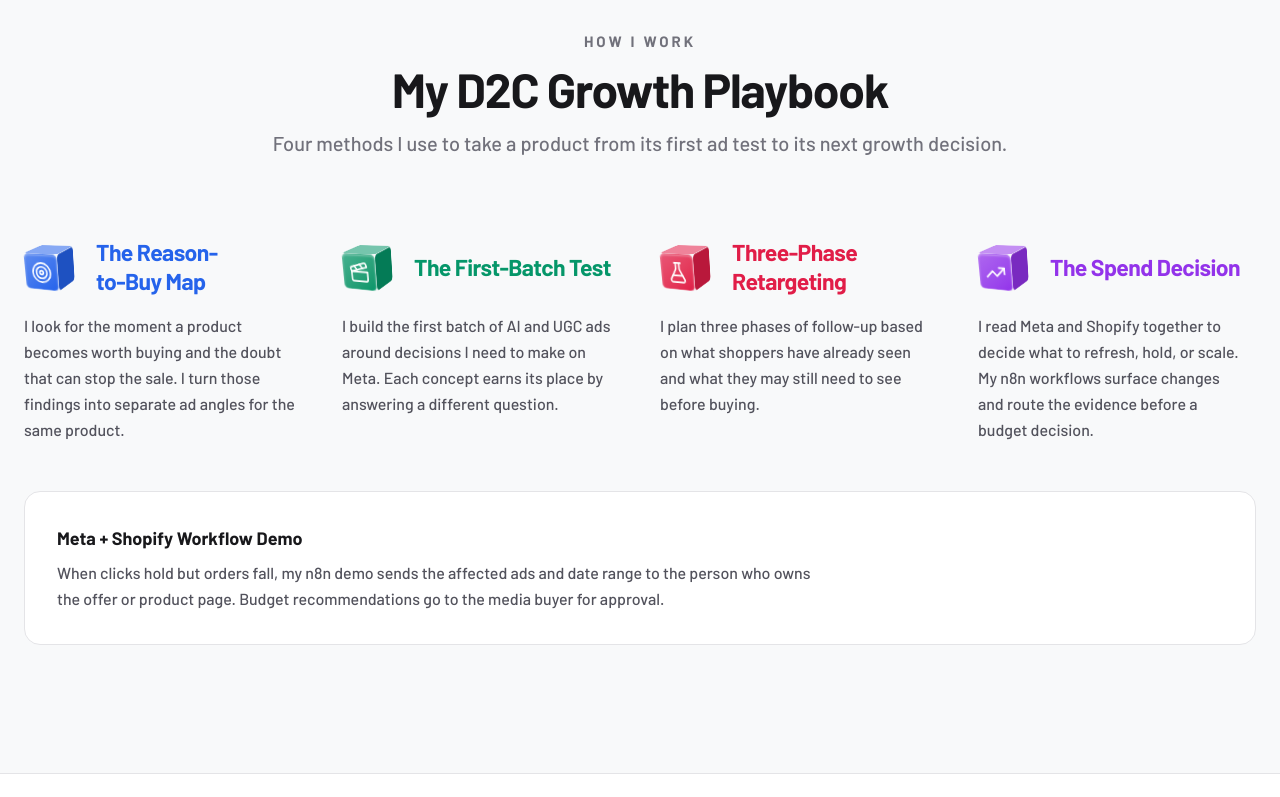
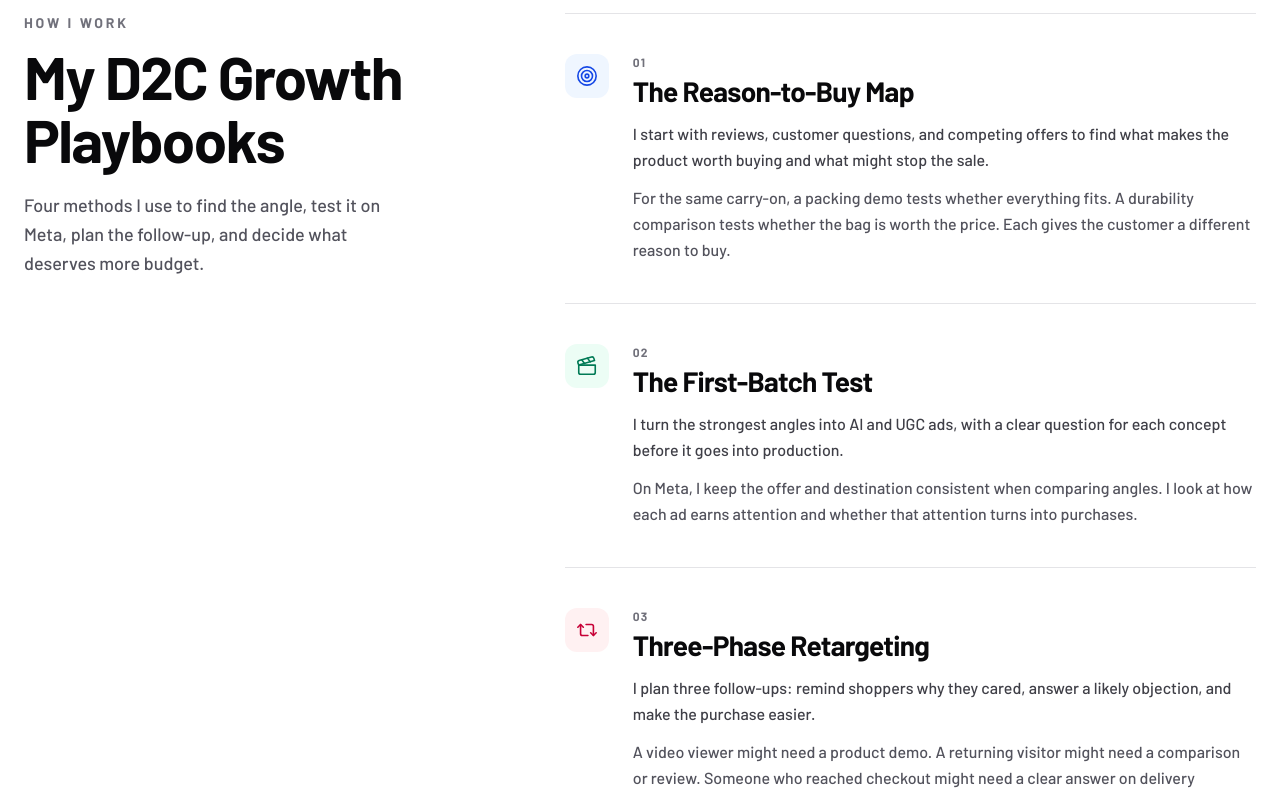
Before and after one commit to digital-experts-team/AI-Creative-Strategist, a React (Vite) app: page / in a window 1280 px wide. Shown: the part 1440-2237 px from the top of the page. Built offline with nearby package versions, Linux system fonts and the light colour scheme; no server answers; a web font is replaced by a local one.

Commit message:
Build sticky two-column D2C growth playbooks section

```diff
--- a/src/components/Services.tsx
+++ b/src/components/Services.tsx
@@ -1,88 +1,65 @@
-import { motion } from "motion/react";
-import { Target, Clapperboard, FlaskConical, TrendingUp } from "lucide-react";
-import type { CSSProperties } from "react";
+import { Target, Clapperboard, Repeat2, TrendingUp } from "lucide-react";
 
-const services = [
+const playbooks = [
   {
-    headline: "The Reason-to-Buy Map",
-    impact: "I look for the moment a product becomes worth buying and the doubt that can stop the sale. I turn those findings into separate ad angles for the same product.",
+    title: "The Reason-to-Buy Map",
+    description: "I start with reviews, customer questions, and competing offers to find what makes the product worth buying and what might stop the sale.",
+    detail: "For the same carry-on, a packing demo tests whether everything fits. A durability comparison tests whether the bag is worth the price. Each gives the customer a different reason to buy.",
     icon: Target,
-    color: "#2563eb",
-    tint: "#eff6ff",
+    accent: "bg-blue-50 text-blue-700",
   },
   {
-    headline: "The First-Batch Test",
-    impact: "I build the first batch of AI and UGC ads around decisions I need to make on Meta. Each concept earns its place by answering a different question.",
+    title: "The First-Batch Test",
+    description: "I turn the strongest angles into AI and UGC ads, with a clear question for each concept before it goes into production.",
+    detail: "On Meta, I keep the offer and destination consistent when comparing angles. I look at how each ad earns attention and whether that attention turns into purchases.",
     icon: Clapperboard,
-    color: "#059669",
-    tint: "#ecfdf5",
+    accent: "bg-emerald-50 text-emerald-700",
   },
   {
-    headline: "Three-Phase Retargeting",
-    impact: "I plan three phases of follow-up based on what shoppers have already seen and what they may still need to see before buying.",
-    icon: FlaskConical,
-    color: "#e11d48",
-    tint: "#fff1f2",
+    title: "Three-Phase Retargeting",
+    description: "I plan three follow-ups: remind shoppers why they cared, answer a likely objection, and make the purchase easier.",
+    detail: "A video viewer might need a product demo. A returning visitor might need a comparison or review. Someone who reached checkout might need a clear answer on delivery or returns.",
+    icon: Repeat2,
+    accent: "bg-rose-50 text-rose-700",
   },
   {
-    headline: "The Spend Decision",
-    impact: "I read Meta and Shopify together to decide what to refresh, hold, or scale. My n8n workflows surface changes and route the evidence before a budget decision.",
+    title: "The Spend Decision",
+    description: "I read Meta and Shopify together to decide whether to refresh the creative, hold the budget, or increase spend.",
+    detail: "If clicks hold while purchases fall, my n8n demo routes the affected ads and date range to the person who owns the offer or product page. Proposed budget changes go to the media buyer for review.",
     icon: TrendingUp,
-    color: "#9333ea",
-    tint: "#faf5ff",
+    accent: "bg-purple-50 text-purple-700",
   },
 ];
 
 export default function Services() {
   return (
-    <section className="py-32 bg-[#f8f9fa] relative border-t border-zinc-200">
-      <div className="max-w-7xl mx-auto px-6 relative z-10">
-        <div className="text-center max-w-3xl mx-auto mb-14 sm:mb-20">
-          <h2 className="text-[15px] font-bold tracking-[0.2em] uppercase text-zinc-500 mb-3">HOW I WORK</h2>
-          <h3 className="text-4xl sm:text-5xl font-bold text-zinc-900 tracking-tight mb-4">
-            My D2C Growth Playbook
-          </h3>
-          <p className="text-xl text-zinc-500">
-            Four methods I use to take a product from its first ad test to its next growth decision.
+    <section aria-labelledby="playbooks-title" className="border-t border-zinc-200 bg-white py-16 sm:py-24 lg:py-28">
+      <div className="mx-auto grid max-w-7xl items-start gap-10 px-6 lg:grid-cols-[minmax(0,2fr)_minmax(0,3fr)] lg:gap-20">
+        <header className="lg:sticky lg:top-36">
+          <p className="mb-3 text-sm font-bold uppercase tracking-[0.2em] text-zinc-500">How I Work</p>
+          <h2 id="playbooks-title" className="max-w-md text-4xl font-bold leading-[1.05] tracking-tight text-zinc-950 sm:text-5xl xl:text-6xl">
+            My D2C Growth Playbooks
+          </h2>
+          <p className="mt-5 max-w-sm text-lg leading-relaxed text-zinc-600">
+            Four methods I use to find the angle, test it on Meta, plan the follow-up, and decide what deserves more budget.
           </p>
-        </div>
+        </header>
 
-        <div className="grid sm:grid-cols-2 xl:grid-cols-4 gap-x-10 gap-y-12">
-          {services.map((service, index) => {
-            const Icon = service.icon;
-            return (
-              <motion.article
-                key={service.headline}
-                initial={{ opacity: 0, y: 20 }}
-                whileInView={{ opacity: 1, y: 0 }}
-                viewport={{ once: true, amount: 0.1 }}
-                transition={{ duration: 0.4, delay: index * 0.08 }}
-                style={{ "--service-color": service.color, "--service-tint": service.tint } as CSSProperties}
-                className="service-item group"
-              >
-                <div className="flex items-center gap-5 mb-4">
-                  <div className="service-icon" aria-hidden="true">
-                    <div className="service-cube">
-                      <div className="service-cube-face service-cube-front"><Icon size={23} strokeWidth={1.75} /></div>
-                      <div className="service-cube-face service-cube-top" />
-                      <div className="service-cube-face service-cube-right" />
-                    </div>
-                  </div>
-                  <h4 className="service-title text-[23px] leading-tight font-bold tracking-tight">
-                    {service.headline}
-                  </h4>
-                </div>
-                <p className="text-base text-zinc-600 leading-relaxed">{service.impact}</p>
-              </motion.article>
-            );
-          })}
-        </div>
-        <aside className="mt-12 rounded-2xl border border-zinc-200 bg-white p-6 sm:p-8">
-          <h4 className="mb-2 text-lg font-bold text-zinc-900">Meta + Shopify Workflow Demo</h4>
-          <p className="max-w-3xl leading-relaxed text-zinc-600">
-            When clicks hold but orders fall, my n8n demo sends the affected ads and date range to the person who owns the offer or product page. Budget recommendations go to the media buyer for approval.
-          </p>
-        </aside>
+        <ol className="divide-y divide-zinc-200 border-y border-zinc-200">
+          {playbooks.map(({ title, description, detail, icon: Icon, accent }, index) => (
+            <li key={title} className="grid grid-cols-[auto_minmax(0,1fr)] items-start gap-4 py-8 sm:gap-6 sm:py-10">
+              <div aria-hidden="true" className={`grid h-11 w-11 place-items-center rounded-xl ${accent}`}>
+                <Icon size={22} strokeWidth={1.75} />
+              </div>
+              <div>
+                <p aria-hidden="true" className="mb-1 text-xs font-bold tracking-widest text-zinc-500">0{index + 1}</p>
+                <h3 className="text-2xl font-bold leading-tight tracking-tight text-zinc-950 sm:text-[1.75rem]">{title}</h3>
+                <p className="mt-3 text-base leading-relaxed text-zinc-700">{description}</p>
+                <p className="mt-3 text-base leading-relaxed text-zinc-600">{detail}</p>
+              </div>
+            </li>
+          ))}
+        </ol>
       </div>
     </section>
   );
```
